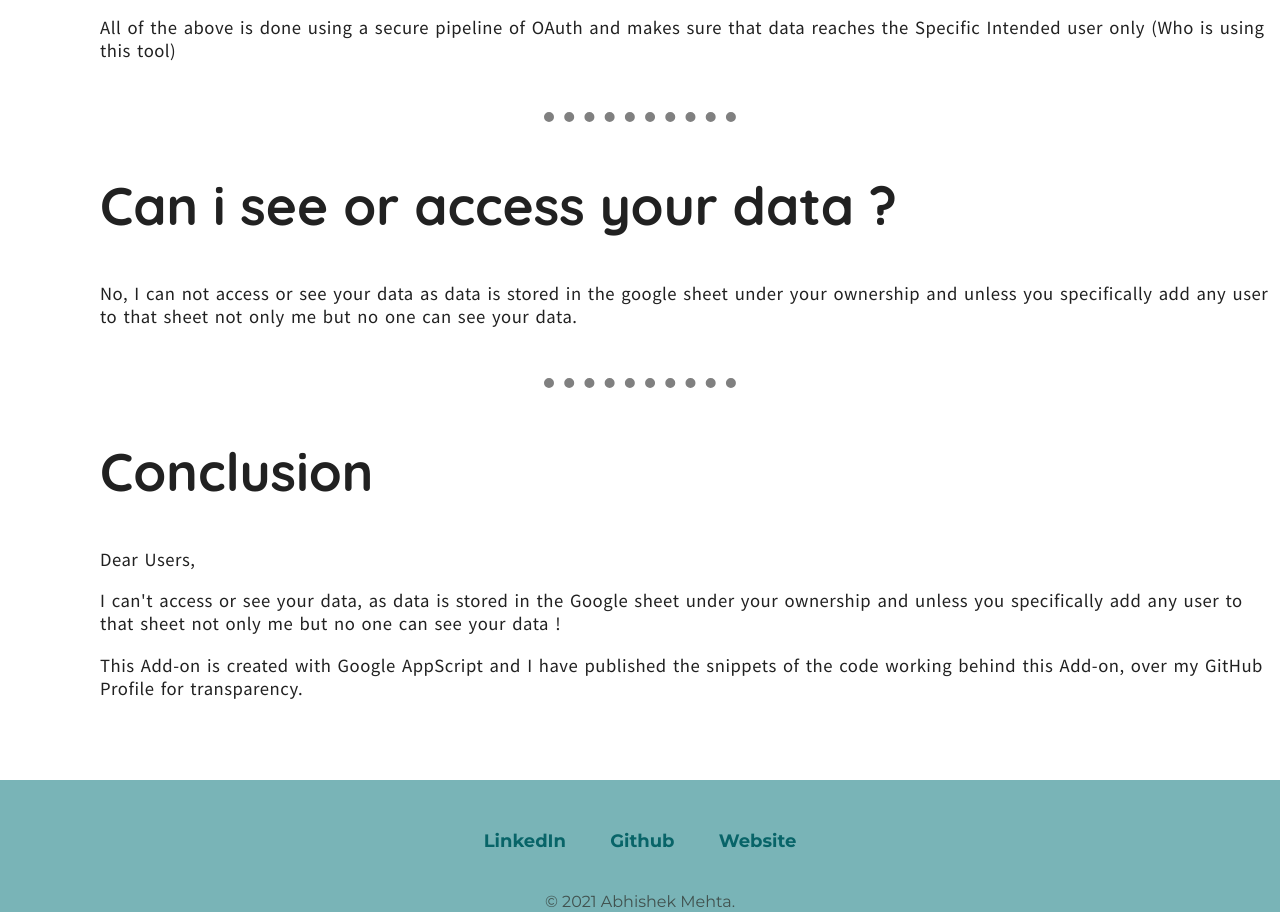
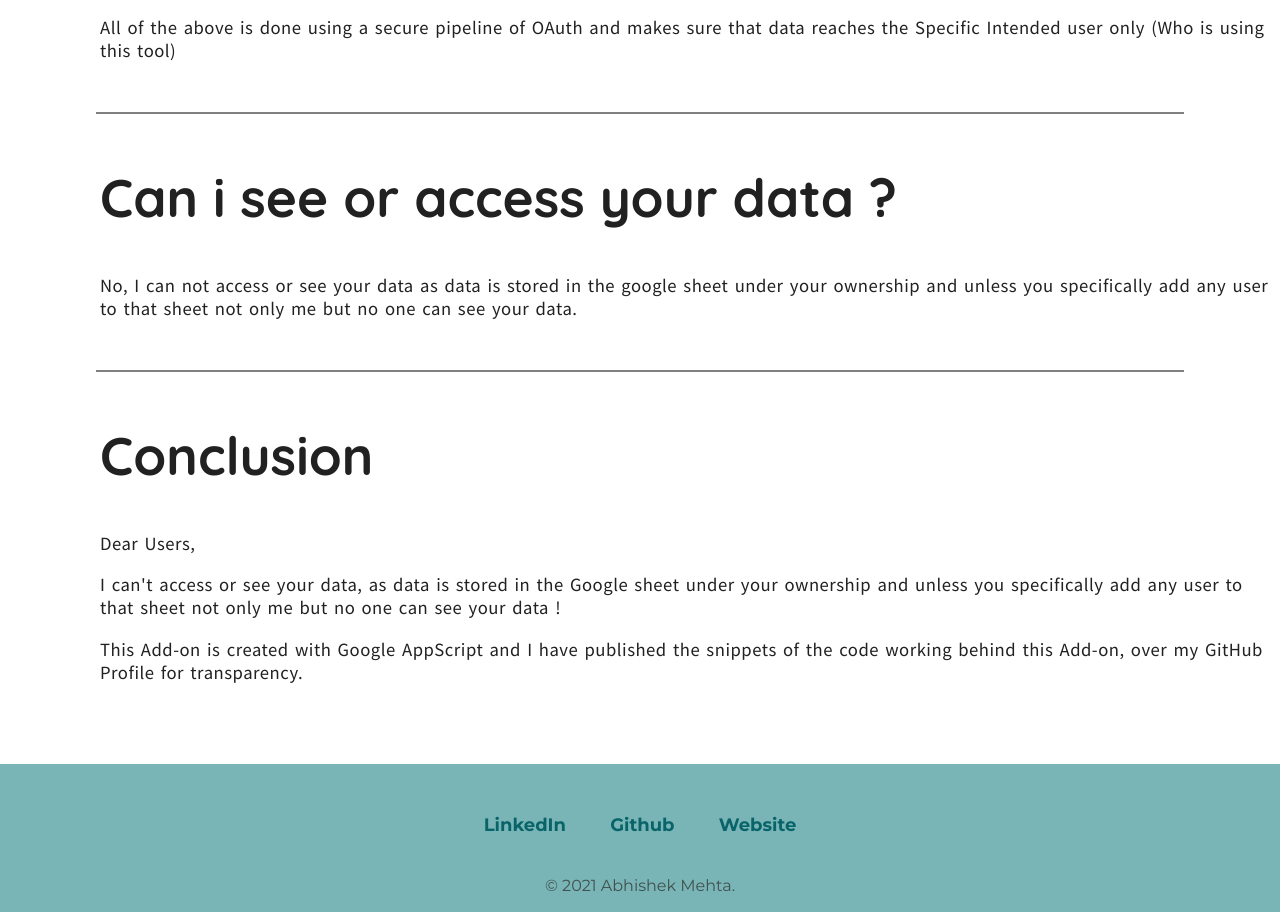
Before and after one commit to Abhimehta-pixel/Profile, a plain HTML site: page privacy.html in a window 1280 px wide. Shown: the part 858-1770 px from the top of the page. Drawn offline with Linux system fonts and the light colour scheme.

Commit message:
Update privacy.css

```diff
--- a/privacy.css
+++ b/privacy.css
@@ -34,10 +34,10 @@ h3 {
 
 hr {
   border-style: none;
-  border-top-style: dotted;
+  border-top-style: solid;
   border-color: grey;
-  border-width: 10px;
-  width: 15%;
+  border-width: 2px;
+  width: 85%;
   margin: 50px auto 50px auto;
 }
 
```
